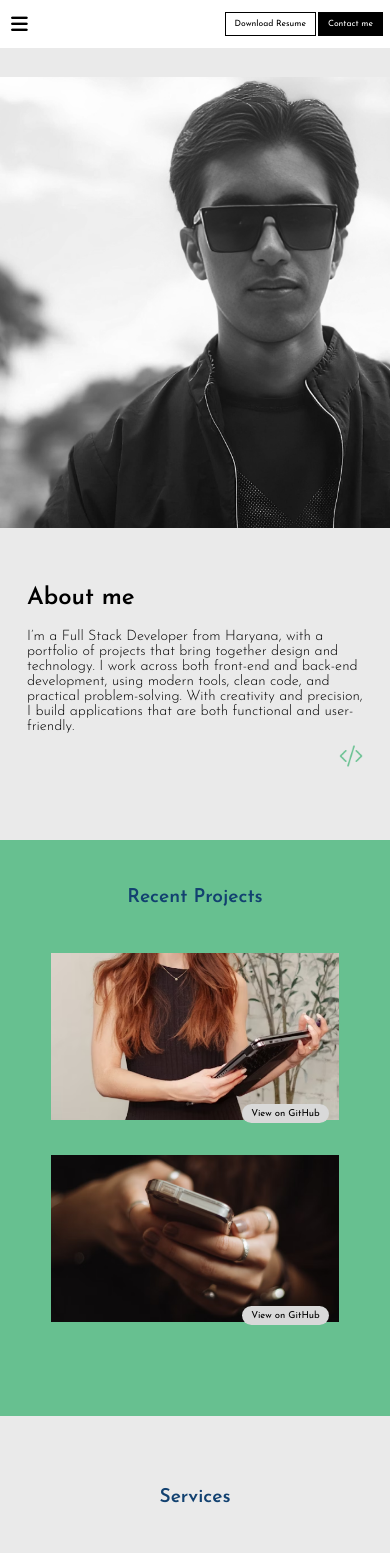
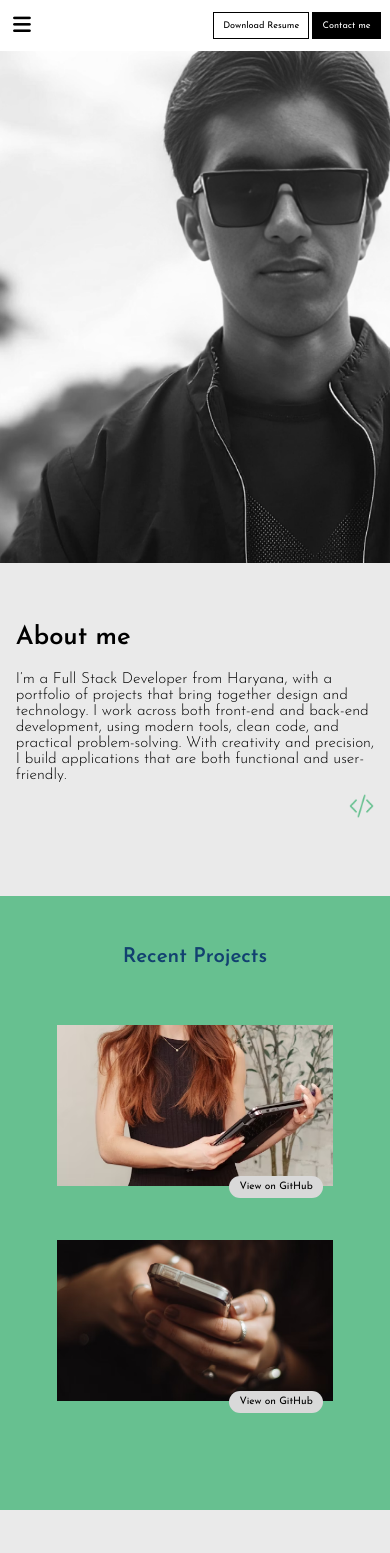
Before and after one commit to ctrl-gvnd/Portfolio, a plain HTML site: page index.html in a window 390 px wide. Shown: the top 1553 px of the page. Drawn offline with Linux system fonts and the light colour scheme.

Commit message:
made some adjustments

```diff
--- a/index.html
+++ b/index.html
@@ -7,6 +7,7 @@
     <link rel="stylesheet" href="style.css">
     <link rel="stylesheet" href="queries.css">
     <link rel="stylesheet" href="https://cdnjs.cloudflare.com/ajax/libs/font-awesome/7.0.0/css/all.min.css" integrity="sha512-DxV+EoADOkOygM4IR9yXP8Sb2qwgidEmeqAEmDKIOfPRQZOWbXCzLC6vjbZyy0vPisbH2SyW27+ddLVCN+OMzQ==" crossorigin="anonymous" referrerpolicy="no-referrer" />
+    <link rel="icon" href="images/favicon.png">
 </head>
 <body>
     <header>
--- a/queries.css
+++ b/queries.css
@@ -29,6 +29,7 @@
         scale:120%;
         top:25rem;
     }
+
 }
 
 @media (max-width:1536px) {
@@ -58,7 +59,6 @@
     .background {
         width:inherit;
     }
-
 }
 
 @media (max-width:1512px) {
@@ -861,9 +861,9 @@
     }
 }
 
-@media (max-width:375px) {
+@media (max-width:415px) {
     html {
-        font-size:30%;
+        font-size:32%;
     }
 
     .govind {
@@ -1004,7 +1004,7 @@
         }
     }
     .wrap {
-        width:65rem;
+        width:64rem;
     }
     .header {
     height:5rem;
@@ -1024,7 +1024,7 @@
 }
     .hero {
         height:100rem;
-        background-size:270%;
+        background-size:280%;
         background-position:bottom;
     }
     .govind {
@@ -1055,7 +1055,7 @@
     }
 
     .project-images {
-        width:55rem;
+        width:54rem;
     }
 }
 
--- a/style.css
+++ b/style.css
@@ -436,3 +436,12 @@ footer {
     visibility: hidden;
     font-size:4rem;
 }
+
+button {
+    font-size:1.5rem;
+}
+
+input::placeholder {
+    font-size:1.2rem;
+    letter-spacing:.2rem;
+}
```
Also changed, not shown: images/favicon.png (added), 2 other files.
